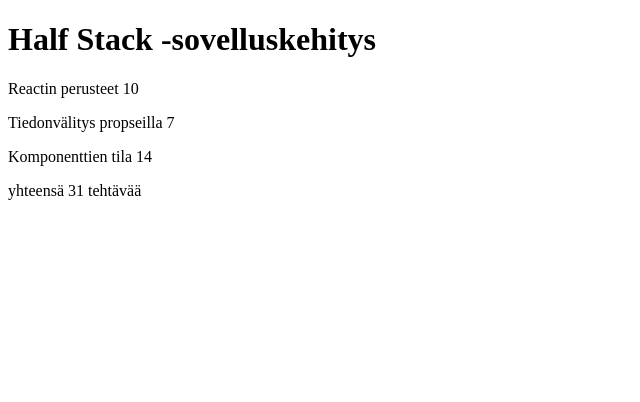
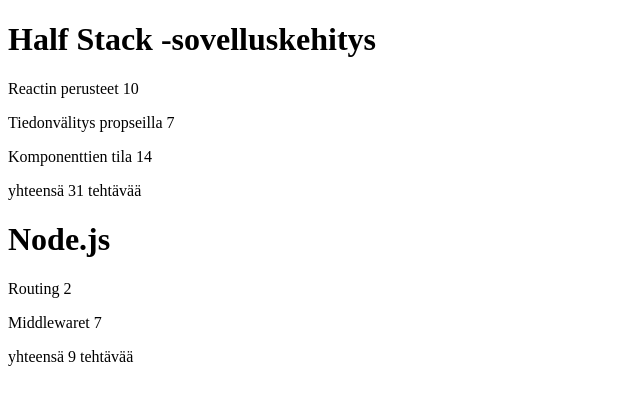
Before and after one commit to Radytin/fullstack2019, a React (Create React App) app in the folder osa2/: page / in a window 1280 px wide. Shown: the top 402 px of the page, without its empty margins (0-640 px from the left). Built offline with nearby package versions, Linux system fonts and the light colour scheme.

Commit message:
all exercises for 2a

```diff
--- a/osa2/src/App.js
+++ b/osa2/src/App.js
@@ -5,8 +5,10 @@
 
 const App = () => {
 
-  const course = {
+  const courses = [
+    {
       name: 'Half Stack -sovelluskehitys',
+      id: 1,
       parts: [
         {
           name: 'Reactin perusteet',
@@ -24,14 +26,31 @@
           id: 3
         }
       ]
+    },
+    {
+      name: 'Node.js',
+      id: 2,
+      parts: [
+        {
+          name: 'Routing',
+          exercises: 2,
+          id: 1
+        },
+        {
+          name: 'Middlewaret',
+          exercises: 7,
+          id: 2
         }
+      ]
+    }
+  ]
+
 
 
   return (
     <div>
-      <Course course={course} />
-
+        {courses.map(course => <Course key={course.id} course={course}/>)}
     </div>
   )
-}
+};
 export default App
```
Lines whose indentation alone changed are shown as unchanged.
